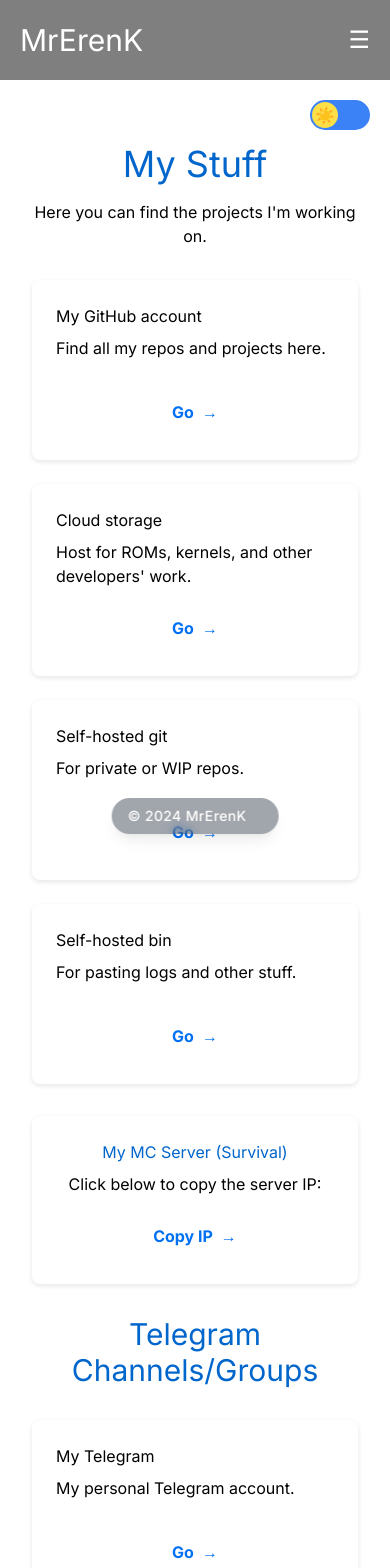
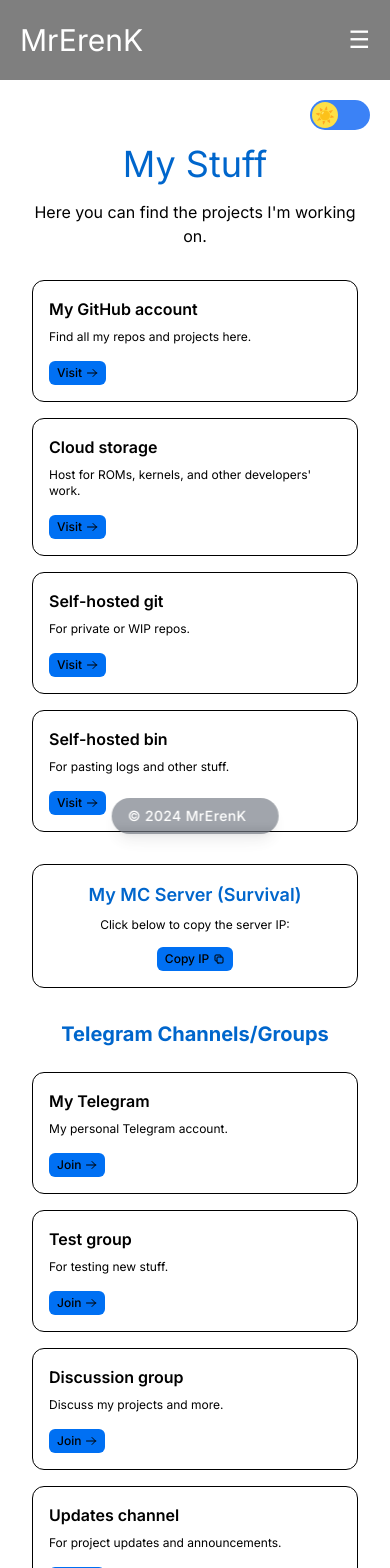
Before and after one commit to MrErenK/nextjs, a Next.js app: page /stuff in a window 390 px wide. Shown: the top 1568 px of the page. Built offline with nearby package versions, Linux system fonts and the light colour scheme.

Commit message:
refactor: Update StuffContent component styles and responsiveness
* Improve grid layout and spacing for different screen sizes
* Adjust font sizes and colors for better readability
* Update button styling and hover effects

```diff
--- a/src/app/stuff/StuffContent.tsx
+++ b/src/app/stuff/StuffContent.tsx
@@ -56,37 +56,60 @@ export default function StuffContent() {
 
   return (
     <>
-      <div className="grid grid-cols-1 md:grid-cols-2 lg:grid-cols-3 gap-6 mb-8">
+      <div className="grid grid-cols-1 sm:grid-cols-2 lg:grid-cols-3 gap-4 sm:gap-6 mb-8 sm:mb-12">
         {links.map((link, index) => (
-          <div key={index} className="p-6 rounded-lg transition-all duration-300 transform hover:-translate-y-1 bg-card-bg-color shadow-card flex flex-col min-h-[180px]">
-            <h3 className="mb-2">{link.title}</h3>
-            <p className="mb-4 flex-grow">{link.description}</p>
-            <a href={link.url} target="_blank" rel="noopener noreferrer" className="inline-flex items-center justify-center px-6 py-3 rounded-full transition-all duration-300 cursor-pointer font-bold bg-transparent text-button-color hover:text-text-color hover:shadow-md active:shadow-none text-base">
-              Go
-              <span className="ml-2 transition-transform duration-300 transform group-hover:translate-x-1">→</span>
+          <div key={index} className="p-4 sm:p-6 rounded-xl transition-all duration-300 transform hover:-translate-y-2 hover:shadow-lg bg-[var(--card-bg-color)] shadow-[var(--card-shadow)] flex flex-col justify-between border border-[var(--gray-200)] dark:border-[var(--gray-700)] h-full">
+            <div>
+              <h3 className="text-base sm:text-lg font-semibold mb-2 text-[var(--text-color)]">{link.title}</h3>
+              <p className="mb-4 text-xs sm:text-sm text-[var(--text-color)]">{link.description}</p>
+            </div>
+            <a
+              href={link.url}
+              target="_blank"
+              rel="noopener noreferrer"
+              className="inline-flex items-center justify-center px-2 py-1 text-xs font-medium rounded-md transition-all duration-300 cursor-pointer bg-[var(--button-bg-color)] text-[var(--button-text-color)] hover:bg-[var(--primary-color-hover)] self-start"
+            >
+              Visit
+              <svg xmlns="http://www.w3.org/2000/svg" className="h-3 w-3 ml-1" fill="none" viewBox="0 0 24 24" stroke="currentColor">
+                <path strokeLinecap="round" strokeLinejoin="round" strokeWidth={2} d="M14 5l7 7m0 0l-7 7m7-7H3" />
+              </svg>
             </a>
           </div>
         ))}
       </div>
 
-      <div className="p-6 rounded-lg text-center mb-8 transition-all duration-300 transform hover:-translate-y-1 bg-card-bg-color shadow-card">
-        <h3 className="mb-2 text-title-color">My MC Server (Survival)</h3>
-        <p className="mb-4">Click below to copy the server IP:</p>
-        <button onClick={() => copyToClipboard('mc.erensprojects.web.tr')} className="inline-flex items-center justify-center px-6 py-3 rounded-full transition-all duration-300 cursor-pointer font-bold bg-transparent text-button-color hover:text-text-color hover:shadow-md active:shadow-none text-base">
+      <div className="p-4 sm:p-6 rounded-xl text-center mb-8 sm:mb-12 transition-all duration-300 transform hover:-translate-y-2 hover:shadow-lg bg-[var(--card-bg-color)] shadow-[var(--card-shadow)] border border-[var(--gray-200)] dark:border-[var(--gray-700)]">
+        <h3 className="text-lg sm:text-xl font-semibold mb-2 text-[var(--title-color)]">My MC Server (Survival)</h3>
+        <p className="mb-3 text-xs sm:text-sm text-[var(--text-color)]">Click below to copy the server IP:</p>
+        <button
+          onClick={() => copyToClipboard('mc.erensprojects.web.tr')}
+          className="inline-flex items-center justify-center px-2 py-1 text-xs font-medium rounded-md transition-all duration-300 cursor-pointer bg-[var(--button-bg-color)] text-[var(--button-text-color)] hover:bg-[var(--primary-color-hover)]"
+        >
           {copied ? 'Copied!' : 'Copy IP'}
-          <span className="ml-2 transition-transform duration-300 transform group-hover:translate-x-1">→</span>
+          <svg xmlns="http://www.w3.org/2000/svg" className="h-3 w-3 ml-1" fill="none" viewBox="0 0 24 24" stroke="currentColor">
+            <path strokeLinecap="round" strokeLinejoin="round" strokeWidth={2} d="M8 16H6a2 2 0 01-2-2V6a2 2 0 012-2h8a2 2 0 012 2v2m-6 12h8a2 2 0 002-2v-8a2 2 0 00-2-2h-8a2 2 0 00-2 2v8a2 2 0 002 2z" />
+          </svg>
         </button>
       </div>
 
-      <h2 className="text-3xl text-center my-8 text-title-color">Telegram Channels/Groups</h2>
-      <div className="grid grid-cols-1 md:grid-cols-2 lg:grid-cols-3 gap-6 mb-8">
+      <h2 className="text-xl sm:text-2xl font-bold text-center my-6 sm:my-8 text-[var(--title-color)]">Telegram Channels/Groups</h2>
+      <div className="grid grid-cols-1 sm:grid-cols-2 lg:grid-cols-3 gap-4 sm:gap-6 mb-8 sm:mb-12">
         {telegramLinks.map((link, index) => (
-          <div key={index} className="p-6 rounded-lg transition-all duration-300 transform hover:-translate-y-1 bg-card-bg-color shadow-card flex flex-col min-h-[180px]">
-            <h3 className="mb-2">{link.title}</h3>
-            <p className="mb-4 flex-grow">{link.description}</p>
-            <a href={link.url} target="_blank" rel="noopener noreferrer" className="inline-flex items-center justify-center px-6 py-3 rounded-full transition-all duration-300 cursor-pointer font-bold bg-transparent text-button-color hover:text-text-color hover:shadow-md active:shadow-none text-base">
-              Go
-              <span className="ml-2 transition-transform duration-300 transform group-hover:translate-x-1">→</span>
+          <div key={index} className="p-4 sm:p-6 rounded-xl transition-all duration-300 transform hover:-translate-y-2 hover:shadow-lg bg-[var(--card-bg-color)] shadow-[var(--card-shadow)] flex flex-col justify-between border border-[var(--gray-200)] dark:border-[var(--gray-700)] h-full">
+            <div>
+              <h3 className="text-base sm:text-lg font-semibold mb-2 text-[var(--text-color)]">{link.title}</h3>
+              <p className="mb-4 text-xs sm:text-sm text-[var(--text-color)]">{link.description}</p>
+            </div>
+            <a
+              href={link.url}
+              target="_blank"
+              rel="noopener noreferrer"
+              className="inline-flex items-center justify-center px-2 py-1 text-xs font-medium rounded-md transition-all duration-300 cursor-pointer bg-[var(--button-bg-color)] text-[var(--button-text-color)] hover:bg-[var(--primary-color-hover)] self-start"
+            >
+              Join
+              <svg xmlns="http://www.w3.org/2000/svg" className="h-3 w-3 ml-1" fill="none" viewBox="0 0 24 24" stroke="currentColor">
+                <path strokeLinecap="round" strokeLinejoin="round" strokeWidth={2} d="M14 5l7 7m0 0l-7 7m7-7H3" />
+              </svg>
             </a>
           </div>
         ))}
```
